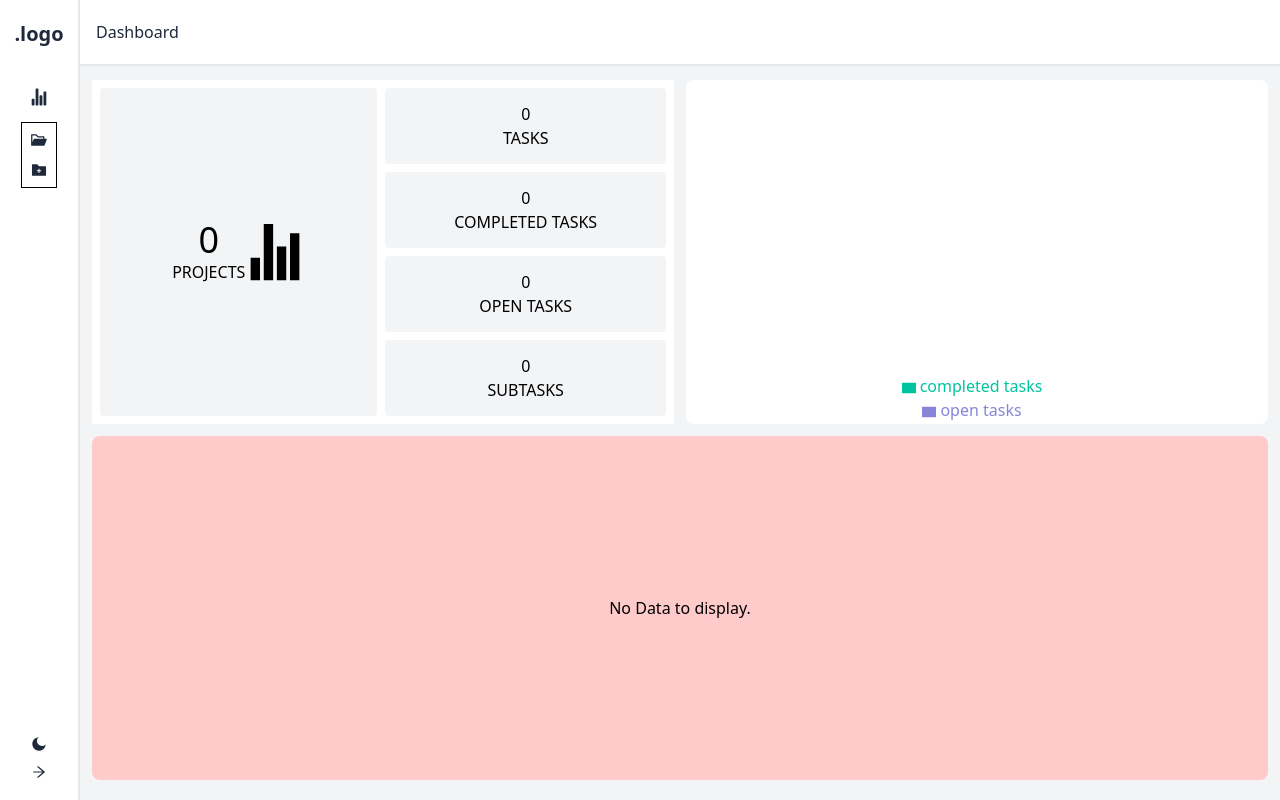
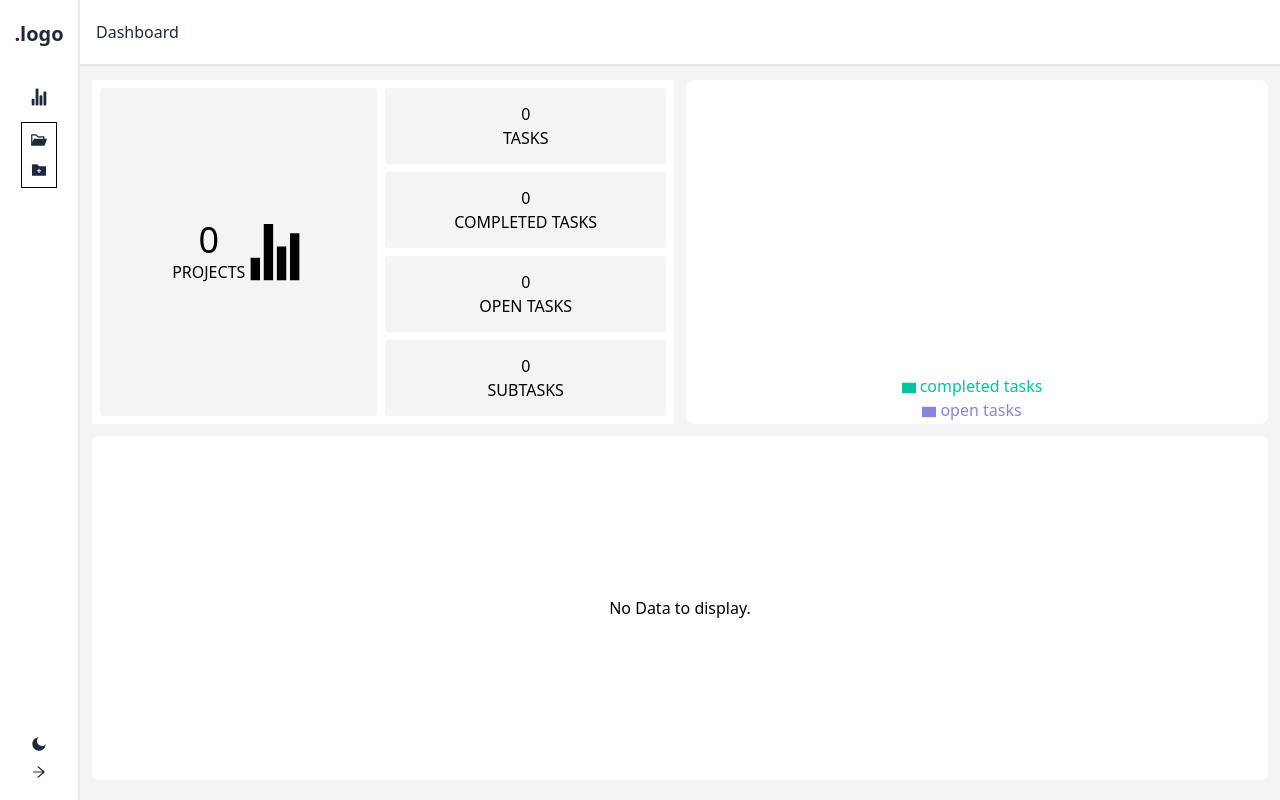
Before and after one commit to apekul/task_management, a React (Create React App) app: page / in a window 1280 px wide. Built offline with nearby package versions, Linux system fonts and the light colour scheme.

Commit message:
fix style charts

```diff
--- a/src/Components/Display/Projects/Charts/ChartGroup.js
+++ b/src/Components/Display/Projects/Charts/ChartGroup.js
@@ -70,7 +70,7 @@ const Chart = ({ chartData }) => {
                 <div>No Data to display.</div>
               )}
             </div>
-            <div className="bg-red-200 w-full h-full rounded-lg  row-span-3 col-span-2 flex items-center justify-center">
+            <div className="bg-white w-full h-full rounded-lg  row-span-3 col-span-2 flex items-center justify-center">
               {chartData.length > 0 ? (
                 <BarComponent chartData={chartData} />
               ) : (
```
